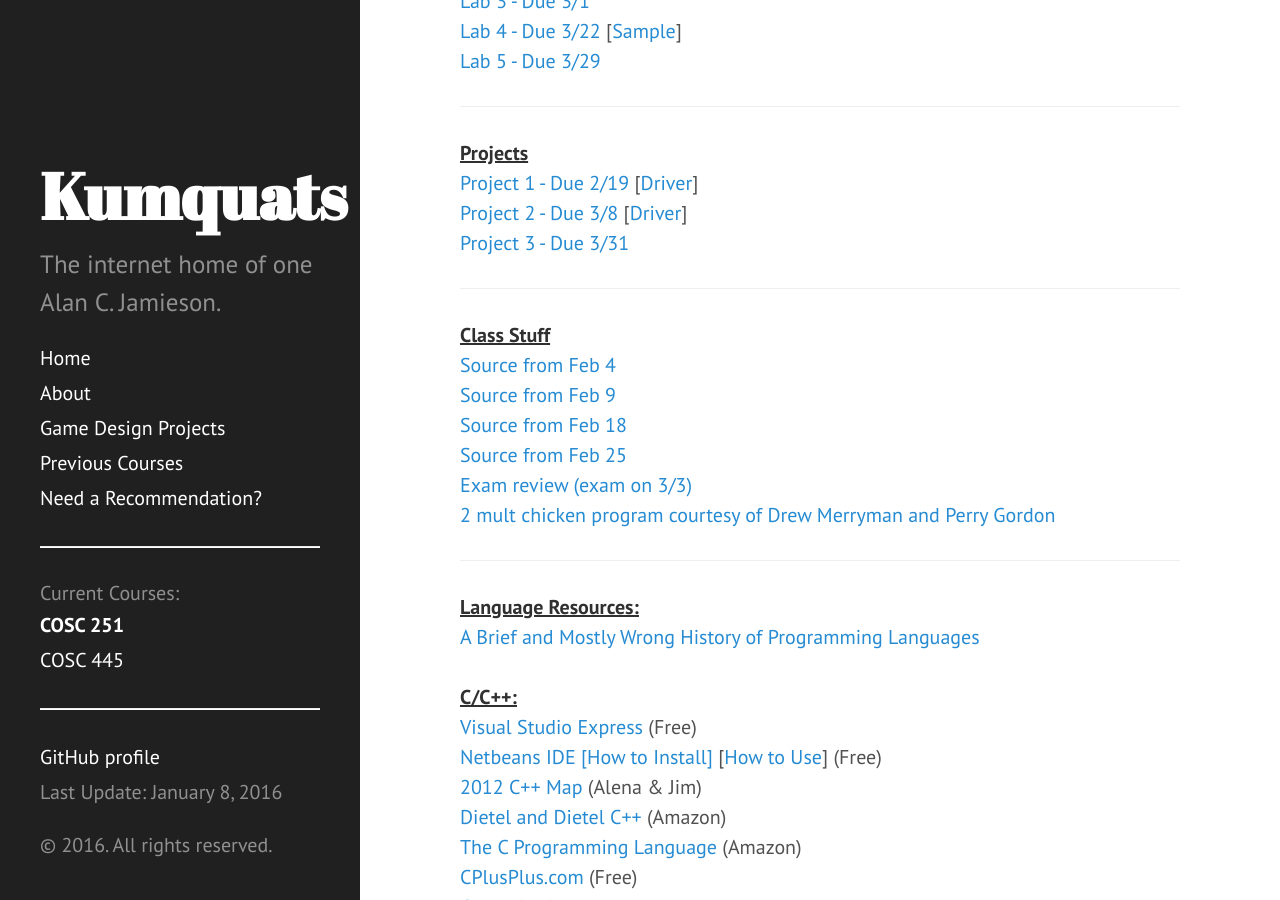
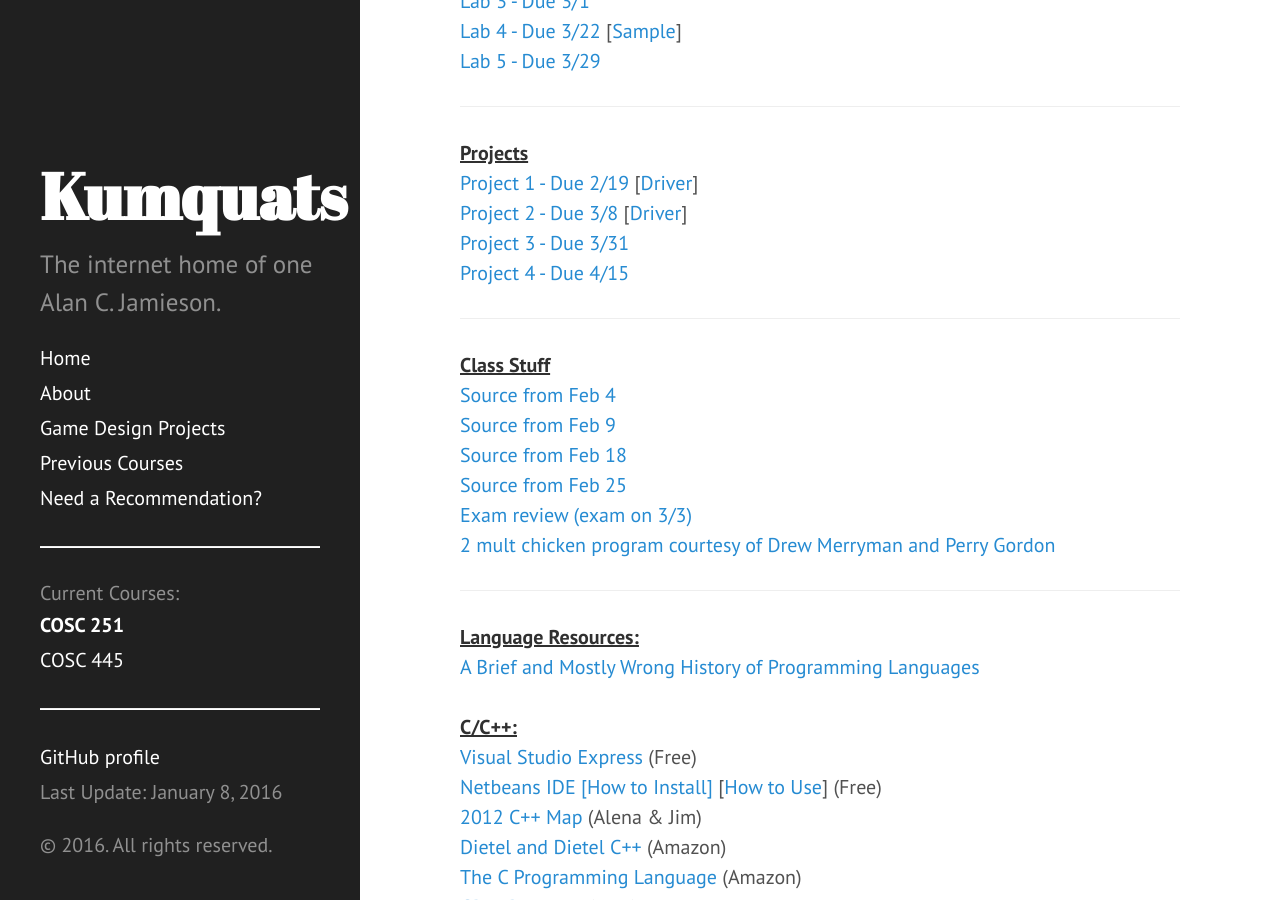
Before and after one commit to ripark/ripark.github.io, a Jekyll site: the page built from s16/cosc251.html, in a window 1280 px wide and 900 px high, scrolled down 384 px. Built offline with Jekyll 4.4.1, drawn with Linux system fonts in a browser that asks for light colours; Markdown is read by kramdown in place of the engine named in the settings.

Commit message:
Project 4 upload

```diff
--- a/s16/cosc251.html
+++ b/s16/cosc251.html
@@ -31,6 +31,8 @@
 <a href="http://ripark.github.io/s16/COSC251Proj2.pdf">Project 2 - Due 3/8</a> [<a href="http://ripark.github.io/s16/Proj2Driver.py">Driver</a>]
 <br>
 <a href="http://ripark.github.io/s16/COSC251Proj3.pdf">Project 3 - Due 3/31</a>
+<br>
+<a href="http://ripark.github.io/s16/COSC251Proj4.pdf">Project 4 - Due 4/15</a>
 <br>
 <hr>
 <strong><u>Class Stuff</strong></u>
```
Also changed, not shown: 2 other files.
